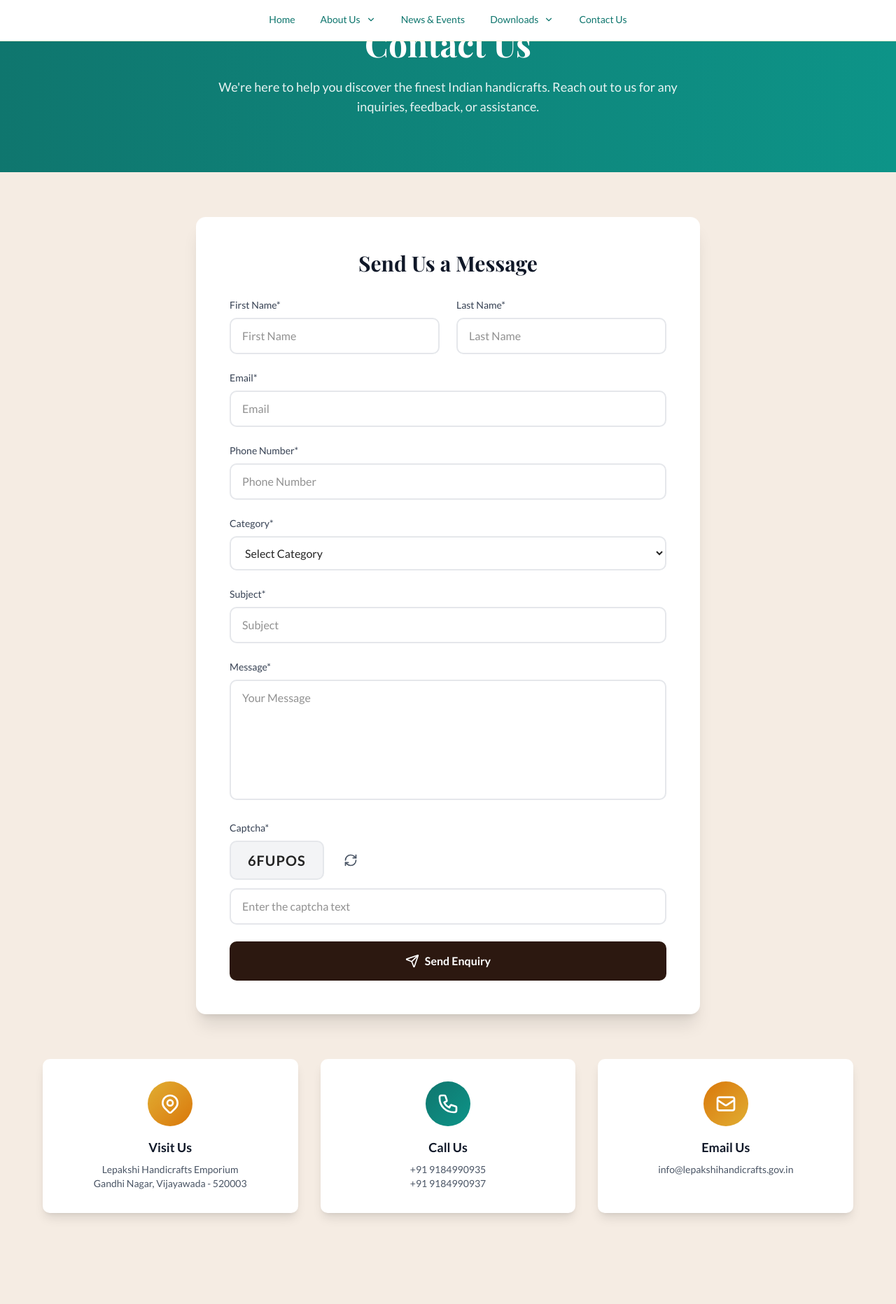
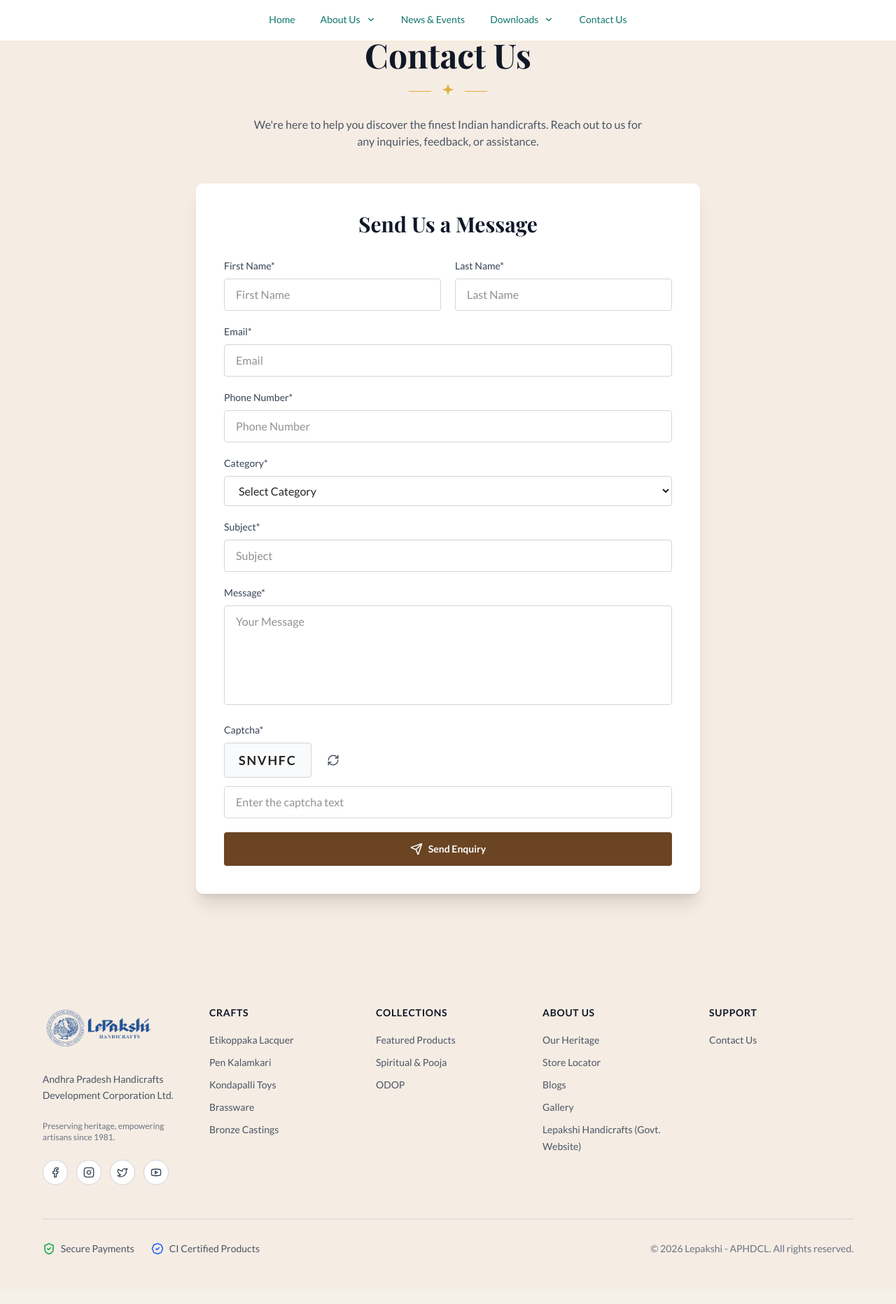
Before and after one commit to SidWML/lepakshi-gov, a Next.js app: page /contact-us in a window 1280 px wide. Shown: the part 80-1943 px from the top of the page at 70% size. After the commit the page ends 1922 px from the top, so only its background shows below. Built offline with nearby package versions, Linux system fonts and the light colour scheme.

Commit message:
worked on Navbar and Footer

```diff
--- a/app/components/ContactUs/ContactPageV3.tsx
+++ b/app/components/ContactUs/ContactPageV3.tsx
@@ -29,32 +29,37 @@
   };
 
   return (
-    <div className="min-h-screen bg-[#F5ECE3]">
-      {/* Hero Section */}
-      <div className="bg-gradient-to-r from-[#0f766e] to-[#0d9488] py-20">
-        <div className="w-[98%] max-w-7xl mx-auto px-6 lg:px-12 text-center">
+    <div className="min-h-screen bg-[#F5ECE3] py-16 md:py-24">
+      <div className="w-[98%] max-w-3xl mx-auto px-6">
+        {/* Header */}
+        <div className="text-center mb-12">
           <span className="inline-block text-[#E0AE31] text-xs tracking-[0.3em] uppercase font-semibold mb-4">
             GET IN TOUCH
           </span>
-          <h1 className="text-4xl md:text-5xl font-bold text-white mb-6 font-[family-name:var(--font-playfair)]">
+          <h1 className="text-4xl md:text-5xl font-bold text-gray-900 mb-4 font-[family-name:var(--font-playfair)]">
             Contact Us
           </h1>
-          <p className="text-white/90 text-lg max-w-2xl mx-auto">
+          <div className="flex items-center justify-center gap-3 mb-6">
+            <div className="w-8 h-px bg-[#E0AE31]" />
+            <svg width="24" height="24" viewBox="0 0 24 24" fill="none" className="text-[#E0AE31]">
+              <path d="M12 2L14 8L20 10L14 12L12 18L10 12L4 10L10 8L12 2Z" fill="currentColor" />
+            </svg>
+            <div className="w-8 h-px bg-[#E0AE31]" />
+          </div>
+          <p className="text-gray-600 max-w-xl mx-auto">
             We're here to help you discover the finest Indian handicrafts. Reach out to us for any inquiries, feedback, or assistance.
           </p>
         </div>
-      </div>
 
-      {/* Contact Form */}
-      <div className="w-[98%] max-w-3xl mx-auto px-6 py-16">
-        <div className="bg-white rounded-xl shadow-xl p-8 md:p-12">
+        {/* Contact Form */}
+        <div className="bg-white rounded-lg shadow-xl p-8 md:p-10">
           <h2 className="text-2xl md:text-3xl font-bold text-gray-900 mb-8 text-center font-[family-name:var(--font-playfair)]">
             Send Us a Message
           </h2>
 
-          <form onSubmit={handleSubmit} className="space-y-6">
+          <form onSubmit={handleSubmit} className="space-y-5">
             {/* Name Fields */}
-            <div className="grid md:grid-cols-2 gap-6">
+            <div className="grid md:grid-cols-2 gap-5">
               <div>
                 <label htmlFor="firstName" className="block text-sm font-medium text-gray-700 mb-2">
                   First Name*
@@ -67,7 +72,7 @@
                   onChange={handleChange}
                   required
                   placeholder="First Name"
-                  className="w-full px-4 py-3 border-2 border-gray-200 rounded-lg focus:border-[#0f766e] focus:outline-none transition-colors"
+                  className="w-full px-4 py-2.5 border border-gray-300 rounded focus:border-[#E0AE31] focus:outline-none focus:ring-1 focus:ring-[#E0AE31] transition-colors"
                 />
               </div>
               <div>
@@ -82,7 +87,7 @@
                   onChange={handleChange}
                   required
                   placeholder="Last Name"
-                  className="w-full px-4 py-3 border-2 border-gray-200 rounded-lg focus:border-[#0f766e] focus:outline-none transition-colors"
+                  className="w-full px-4 py-2.5 border border-gray-300 rounded focus:border-[#E0AE31] focus:outline-none focus:ring-1 focus:ring-[#E0AE31] transition-colors"
                 />
               </div>
             </div>
@@ -100,7 +105,7 @@
                 onChange={handleChange}
                 required
                 placeholder="Email"
-                className="w-full px-4 py-3 border-2 border-gray-200 rounded-lg focus:border-[#0f766e] focus:outline-none transition-colors"
+                className="w-full px-4 py-2.5 border border-gray-300 rounded focus:border-[#E0AE31] focus:outline-none focus:ring-1 focus:ring-[#E0AE31] transition-colors"
               />
             </div>
 
@@ -117,7 +122,7 @@
                 onChange={handleChange}
                 required
                 placeholder="Phone Number"
-                className="w-full px-4 py-3 border-2 border-gray-200 rounded-lg focus:border-[#0f766e] focus:outline-none transition-colors"
+                className="w-full px-4 py-2.5 border border-gray-300 rounded focus:border-[#E0AE31] focus:outline-none focus:ring-1 focus:ring-[#E0AE31] transition-colors"
               />
             </div>
 
@@ -132,7 +137,7 @@
                 value={formData.category}
                 onChange={handleChange}
                 required
-                className="w-full px-4 py-3 border-2 border-gray-200 rounded-lg focus:border-[#0f766e] focus:outline-none transition-colors bg-white"
+                className="w-full px-4 py-2.5 border border-gray-300 rounded focus:border-[#E0AE31] focus:outline-none focus:ring-1 focus:ring-[#E0AE31] transition-colors bg-white"
               >
                 <option value="">Select Category</option>
                 <option value="general">General Inquiry</option>
@@ -157,7 +162,7 @@
                 onChange={handleChange}
                 required
                 placeholder="Subject"
-                className="w-full px-4 py-3 border-2 border-gray-200 rounded-lg focus:border-[#0f766e] focus:outline-none transition-colors"
+                className="w-full px-4 py-2.5 border border-gray-300 rounded focus:border-[#E0AE31] focus:outline-none focus:ring-1 focus:ring-[#E0AE31] transition-colors"
               />
             </div>
 
@@ -172,9 +177,9 @@
                 value={formData.message}
                 onChange={handleChange}
                 required
-                rows={6}
+                rows={5}
                 placeholder="Your Message"
-                className="w-full px-4 py-3 border-2 border-gray-200 rounded-lg focus:border-[#0f766e] focus:outline-none transition-colors resize-none"
+                className="w-full px-4 py-2.5 border border-gray-300 rounded focus:border-[#E0AE31] focus:outline-none focus:ring-1 focus:ring-[#E0AE31] transition-colors resize-none"
               />
             </div>
 
@@ -183,16 +188,16 @@
               <label htmlFor="captcha" className="block text-sm font-medium text-gray-700 mb-2">
                 Captcha*
               </label>
-              <div className="flex gap-4 items-center">
-                <div className="bg-gray-100 px-6 py-3 rounded-lg border-2 border-gray-200 font-mono text-xl font-bold tracking-wider select-none">
-                  6FUPOS
+              <div className="flex gap-3 items-center mb-3">
+                <div className="bg-gray-50 px-5 py-2.5 rounded border border-gray-300 font-mono text-lg font-bold tracking-widest select-none">
+                  SNVHFC
                 </div>
                 <button
                   type="button"
-                  className="p-3 text-gray-600 hover:text-[#0f766e] transition-colors"
+                  className="p-2.5 text-gray-600 hover:text-[#E0AE31] transition-colors"
                   aria-label="Refresh captcha"
                 >
-                  <RefreshCw size={20} />
+                  <RefreshCw size={18} />
                 </button>
               </div>
               <input
@@ -203,65 +208,21 @@
                 onChange={handleChange}
                 required
                 placeholder="Enter the captcha text"
-                className="w-full px-4 py-3 border-2 border-gray-200 rounded-lg focus:border-[#0f766e] focus:outline-none transition-colors mt-3"
+                className="w-full px-4 py-2.5 border border-gray-300 rounded focus:border-[#E0AE31] focus:outline-none focus:ring-1 focus:ring-[#E0AE31] transition-colors"
               />
             </div>
 
             {/* Submit Button */}
             <button
               type="submit"
-              className="w-full bg-[#2C1810] text-white py-4 rounded-lg font-semibold hover:bg-[#1a1a1a] transition-colors flex items-center justify-center gap-2"
+              className="w-full bg-[#6B4423] text-white py-3.5 rounded font-semibold hover:bg-[#563619] transition-colors flex items-center justify-center gap-2 text-sm"
             >
-              <Send size={20} />
+              <Send size={18} />
               Send Enquiry
             </button>
           </form>
         </div>
       </div>
-
-      {/* Contact Information */}
-      <div className="w-[98%] max-w-7xl mx-auto px-6 lg:px-12 pb-16">
-        <div className="grid md:grid-cols-3 gap-8">
-          <div className="bg-white p-8 rounded-lg shadow-lg text-center">
-            <div className="w-16 h-16 bg-gradient-to-br from-[#E0AE31] to-[#d97706] rounded-full flex items-center justify-center mx-auto mb-4">
-              <svg className="w-8 h-8 text-white" fill="none" stroke="currentColor" viewBox="0 0 24 24">
-                <path strokeLinecap="round" strokeLinejoin="round" strokeWidth={2} d="M17.657 16.657L13.414 20.9a1.998 1.998 0 01-2.827 0l-4.244-4.243a8 8 0 1111.314 0z" />
-                <path strokeLinecap="round" strokeLinejoin="round" strokeWidth={2} d="M15 11a3 3 0 11-6 0 3 3 0 016 0z" />
-              </svg>
-            </div>
-            <h3 className="text-lg font-bold text-gray-900 mb-2">Visit Us</h3>
-            <p className="text-gray-600 text-sm">
-              Lepakshi Handicrafts Emporium<br />
-              Gandhi Nagar, Vijayawada - 520003
-            </p>
-          </div>
-
-          <div className="bg-white p-8 rounded-lg shadow-lg text-center">
-            <div className="w-16 h-16 bg-gradient-to-br from-[#0f766e] to-[#0d9488] rounded-full flex items-center justify-center mx-auto mb-4">
-              <svg className="w-8 h-8 text-white" fill="none" stroke="currentColor" viewBox="0 0 24 24">
-                <path strokeLinecap="round" strokeLinejoin="round" strokeWidth={2} d="M3 5a2 2 0 012-2h3.28a1 1 0 01.948.684l1.498 4.493a1 1 0 01-.502 1.21l-2.257 1.13a11.042 11.042 0 005.516 5.516l1.13-2.257a1 1 0 011.21-.502l4.493 1.498a1 1 0 01.684.949V19a2 2 0 01-2 2h-1C9.716 21 3 14.284 3 6V5z" />
-              </svg>
-            </div>
-            <h3 className="text-lg font-bold text-gray-900 mb-2">Call Us</h3>
-            <p className="text-gray-600 text-sm">
-              +91 9184990935<br />
-              +91 9184990937
-            </p>
-          </div>
-
-          <div className="bg-white p-8 rounded-lg shadow-lg text-center">
-            <div className="w-16 h-16 bg-gradient-to-br from-[#d97706] to-[#E0AE31] rounded-full flex items-center justify-center mx-auto mb-4">
-              <svg className="w-8 h-8 text-white" fill="none" stroke="currentColor" viewBox="0 0 24 24">
-                <path strokeLinecap="round" strokeLinejoin="round" strokeWidth={2} d="M3 8l7.89 5.26a2 2 0 002.22 0L21 8M5 19h14a2 2 0 002-2V7a2 2 0 00-2-2H5a2 2 0 00-2 2v10a2 2 0 002 2z" />
-              </svg>
-            </div>
-            <h3 className="text-lg font-bold text-gray-900 mb-2">Email Us</h3>
-            <p className="text-gray-600 text-sm">
-              info@lepakshihandicrafts.gov.in
-            </p>
-          </div>
-        </div>
-      </div>
     </div>
   );
 }
--- a/app/components/Home/HomePageV3.tsx
+++ b/app/components/Home/HomePageV3.tsx
@@ -2,21 +2,28 @@
 import HeroV3 from "./v3/HeroV3";
 import StatsV3 from "./v3/StatsV3";
 import CategoriesV3 from "./v3/CategoriesV3";
-import MeetArtisansV3 from "./v3/MeetArtisansV3";
 import VideoV3 from "./v3/VideoV3";
 import NewsEventsV3 from "./v3/NewsEventsV3";
 import LeadersV3 from "./v3/LeadersV3";
 
 export default function HomePageV3() {
   return (
-    <div className="min-h-screen bg-white">
-      {/* Clean, Professional V3 Design - Each section 100vh */}
+    <div className="min-h-screen">
+      {/* Clean, Professional V3 Design */}
       <HeroV3 />
-      <StatsV3 />
-      <CategoriesV3 />
-      <MeetArtisansV3 />
-      <VideoV3 />
-      <NewsEventsV3 />
+      <div className="bg-white">
+        <StatsV3 />
+      </div>
+      <div className="bg-[#F5ECE3]">
+        <CategoriesV3 />
+      </div>
+            <div className="bg-[#F5ECE3]">
+        <NewsEventsV3 />
+      </div>
+      <div className="bg-white">
+        <VideoV3 />
+      </div>
+
       <LeadersV3 />
     </div>
   );
--- a/app/components/Home/v3/LeadersV3.tsx
+++ b/app/components/Home/v3/LeadersV3.tsx
@@ -34,7 +34,7 @@
 
 export default function LeadersV3() {
   return (
-    <section className="w-full bg-[#F5ECE3] py-16 md:py-24">
+    <section className="w-full bg-[#fff] py-16 md:py-24">
       <div className="w-[98%] max-w-7xl mx-auto px-6 lg:px-12">
         {/* Section Header */}
         <div className="text-center mb-16">
--- a/app/components/layout/v3/FooterV3Reference.tsx
+++ b/app/components/layout/v3/FooterV3Reference.tsx
@@ -35,11 +35,11 @@
 ];
 
 const supportLinks = [
-  { name: "Privacy Policy", href: "/privacy-policy" },
-  { name: "Terms of Use", href: "/terms" },
-  { name: "Terms of Sale", href: "/terms-of-sale" },
-  { name: "Shipping & Delivery Policy", href: "/shipping-delivery" },
-  { name: "Replacement Policy", href: "/replacement-policy" },
+  // { name: "Privacy Policy", href: "/privacy-policy" },
+  // { name: "Terms of Use", href: "/terms" },
+  // { name: "Terms of Sale", href: "/terms-of-sale" },
+  // { name: "Shipping & Delivery Policy", href: "/shipping-delivery" },
+  // { name: "Replacement Policy", href: "/replacement-policy" },
   { name: "Contact Us", href: "/contact-us" },
 ];
 
@@ -54,7 +54,7 @@
   return (
     <footer className="relative bg-[#F5ECE3] text-gray-700 pt-16 pb-8">
       {/* Main Footer Content */}
-      <div className="w-[98%] max-w-7xl mx-auto px-6 lg:px-12">
+      <div className="w-[98%] mx-auto px-6 lg:px-12">
         <div className="grid grid-cols-1 md:grid-cols-2 lg:grid-cols-5 gap-8 mb-12">
           {/* Logo and Company Info */}
           <div className="lg:col-span-1">
@@ -168,8 +168,11 @@
           </div>
         </div>
 
-        {/* Bottom Bar */}
-        <div className="border-t border-gray-300 pt-8">
+      </div>
+
+      {/* Bottom Bar */}
+      <div className="w-[98%] mx-auto px-6 lg:px-12">
+        <div className="border-t border-gray-300 pt-8 pb-4">
           <div className="flex flex-col md:flex-row items-center justify-between gap-4">
             {/* Trust Badges */}
             <div className="flex items-center gap-6">
--- a/app/components/layout/v3/NavbarV3.tsx
+++ b/app/components/layout/v3/NavbarV3.tsx
@@ -14,7 +14,7 @@
     name: "About Us",
     href: "/aboutus",
     submenu: [
-      { name: "About Us", href: "/aboutus" },
+      { name: "Our Heritage", href: "/our-heritage" },
       { name: "Artisan Stories", href: "/artisan-stories" },
       { name: "Cluster Map", href: "/cluster-map" },
       { name: "Corporate Profile", href: "/corporate-profile" },
@@ -29,7 +29,7 @@
       { name: "Reports", href: "/reports" },
     ],
   },
-  { name: "Contact Us", href: "/contact" },
+  { name: "Contact Us", href: "/contact-us" },
 ];
 
 // Custom social icons as SVG components
```
Also changed, not shown: app/our-heritage/page.tsx (renamed from app/aboutus/page.tsx).
